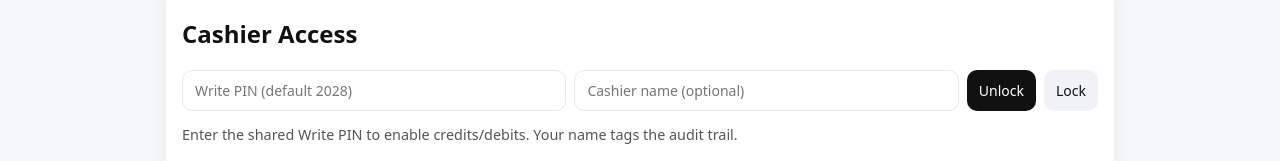
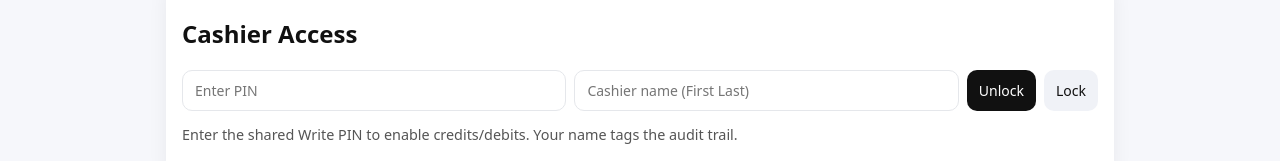
Before and after one commit to Peppy-bot2028/cajuns-netlify, a website: page public/index.html in a window 1280 px wide. Shown: the part 135-296 px from the top of the page. Drawn offline with Linux system fonts and the light colour scheme; no server answers.

Commit message:
Update index.html

```diff
--- a/public/index.html
+++ b/public/index.html
@@ -17,8 +17,8 @@
     <section class="card">
       <h2>Cashier Access</h2>
       <div class="row">
-        <input id="pinInput" type="password" placeholder="Write PIN (default 2028)"/>
-        <input id="volNameInput" type="text" placeholder="Cashier name (optional)"/>
+        <input id="pinInput" type="password" placeholder="Enter PIN"/>
+        <input id="volNameInput" type="text" placeholder="Cashier name (First Last)"/>
         <button id="unlockBtn">Unlock</button>
         <button id="lockBtn" class="secondary">Lock</button>
       </div>
```
